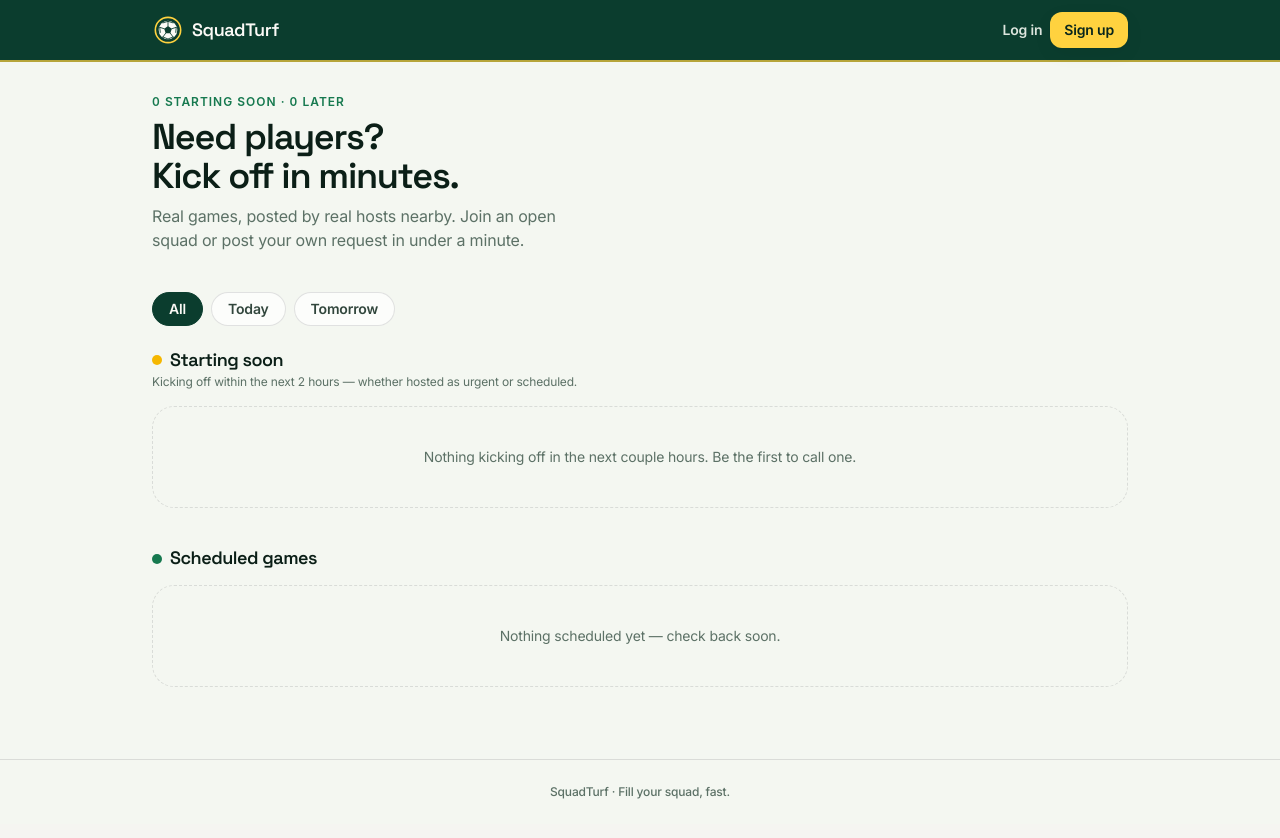
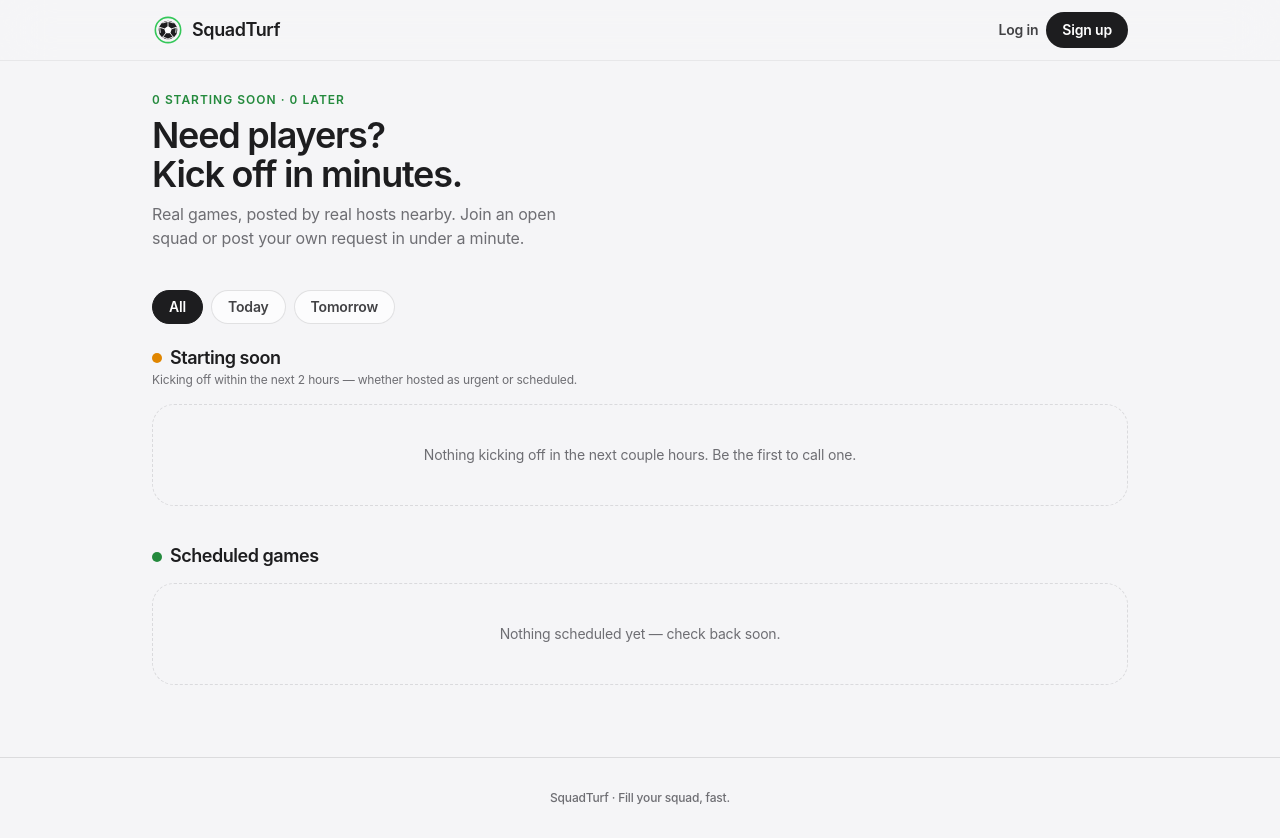
Before and after one commit to Shameem123123/Squad_Turf, a Django app: page / in a window 1280 px wide. Before the commit the page ends 799 px from the top, so only its background shows below. Run offline with Django 5.2, Linux system fonts and the light colour scheme; data that the repository does not hold is empty; some libraries are stand-ins or nearby versions.

Commit message:
Update base.html

```diff
--- a/core/templates/core/base.html
+++ b/core/templates/core/base.html
@@ -3,26 +3,28 @@
 <html lang="en">
 <head>
 <meta charset="UTF-8">
-<meta name="viewport" content="width=device-width, initial-scale=1.0">
+<meta name="viewport" content="width=device-width, initial-scale=1.0, viewport-fit=cover">
 <title>{% block title %}SquadTurf — Fill Your Squad, Fast{% endblock %}</title>
 <link rel="preconnect" href="https://fonts.googleapis.com">
-<link href="https://fonts.googleapis.com/css2?family=Space+Grotesk:wght@500;600;700&family=Inter:wght@400;500;600;700&family=JetBrains+Mono:wght@500;700&display=swap" rel="stylesheet">
+<link href="https://fonts.googleapis.com/css2?family=Inter:wght@400;500;600;700&display=swap" rel="stylesheet">
 <script src="https://cdn.tailwindcss.com"></script>
 <script>
   tailwind.config = {
     theme: {
       extend: {
         colors: {
-          pitch: { 950: '#08251C', 900: '#0B3D2E', 700: '#116041', 600: '#16794F', 500: '#1E9660' },
-          chalk: { 50: '#FBFAF6', 100: '#F4F7F1', 200: '#EAEFE4' },
-          floodlight: { 400: '#FFD23F', 500: '#F5B700' },
-          rose: { 500: '#E23B4D', 600: '#C62A3C' },
-          ink: { 900: '#0B1F17', 700: '#31463C', 500: '#5C7166' },
+          // Apple-style system palette. Token names are kept so every template re-themes without logic edits.
+          pitch: { 950: '#000000', 900: '#1D1D1F', 700: '#2C2C2E', 600: '#248A3D', 500: '#34C759' },
+          chalk: { 50: '#FFFFFF', 100: '#F5F5F7', 200: '#E8E8ED' },
+          floodlight: { 400: '#FFD60A', 500: '#E08600', 600: '#B86E00' },
+          rose: { 500: '#FF3B30', 600: '#D70015', 700: '#B00012' },
+          sky: { 500: '#0A84FF', 600: '#0071E3', 700: '#0058B0' },
+          ink: { 900: '#1D1D1F', 700: '#424245', 500: '#6E6E73' },
         },
         fontFamily: {
-          display: ['"Space Grotesk"', 'sans-serif'],
-          body: ['Inter', 'sans-serif'],
-          mono: ['"JetBrains Mono"', 'monospace'],
+          display: ['-apple-system', 'BlinkMacSystemFont', '"SF Pro Display"', 'Inter', 'system-ui', 'sans-serif'],
+          body: ['-apple-system', 'BlinkMacSystemFont', '"SF Pro Text"', 'Inter', 'system-ui', 'sans-serif'],
+          mono: ['ui-monospace', '"SF Mono"', 'Menlo', 'monospace'],
         },
       }
     }
@@ -30,7 +32,7 @@
 </script>
 <link rel="stylesheet" href="{% static 'core/css/custom.css' %}">
 <link rel="manifest" href="{% static 'core/manifest.webmanifest' %}">
-<meta name="theme-color" content="#0B3D2E">
+<meta name="theme-color" content="#F5F5F7">
 <link rel="icon" href="{% static 'core/img/icon-192.png' %}">
 <link rel="apple-touch-icon" href="{% static 'core/img/icon-192.png' %}">
 </head>
@@ -38,17 +40,17 @@
       {% if user.is_authenticated %}data-live-sig="{{ live_sig }}"{% endif %}>
 {% csrf_token %}{# ensures the csrftoken cookie exists for push.js's / live.js's fetch calls #}
 
-<nav class="sticky top-0 z-50 bg-pitch-900 border-b-2 border-floodlight-400/70">
+<nav class="sticky top-0 z-50 glass-bar glass-bar-top">
     <div class="max-w-5xl mx-auto px-3 sm:px-6 py-[13px] sm:py-3 flex items-center justify-between gap-2 sm:gap-3">
         <a href="{% url 'feed' %}" class="flex items-center gap-2 group shrink-0">
             {# ---- SquadTurf logo mark: same design on desktop and mobile, constant slow "scanning" sweep behind it ---- #}
             <span class="flex relative h-7 w-7 sm:h-8 sm:w-8 items-center justify-center shrink-0">
                 <span class="logo-scan-ring absolute inline-flex h-full w-full rounded-full"></span>
                 <svg class="logo-mark relative h-full w-full" viewBox="0 0 48 48" xmlns="http://www.w3.org/2000/svg">
-                    <circle cx="24" cy="24" r="19" fill="none" stroke="#FFD23F" stroke-width="2.4"/>
-                    <circle cx="24" cy="24" r="14" fill="#FBFAF6"/>
-                    <path d="M24 18 29.71 22.15 27.53 28.85 20.47 28.85 18.29 22.15Z" fill="#0B3D2E"/>
-                    <g stroke="#0B3D2E" stroke-width="1.3" stroke-linecap="round" stroke-linejoin="round" fill="none">
+                    <circle cx="24" cy="24" r="19" fill="none" stroke="#34C759" stroke-width="2.4"/>
+                    <circle cx="24" cy="24" r="14" fill="#1D1D1F"/>
+                    <path d="M24 18 29.71 22.15 27.53 28.85 20.47 28.85 18.29 22.15Z" fill="#FFFFFF"/>
+                    <g stroke="#FFFFFF" stroke-width="1.3" stroke-linecap="round" stroke-linejoin="round" fill="none">
                         <path d="M24 18 24 11"/>
                         <path d="M29.71 22.15 36.37 19.98"/>
                         <path d="M27.53 28.85 31.64 34.51"/>
@@ -63,13 +65,13 @@
                     </g>
                 </svg>
             </span>
-            <span class="font-display font-bold text-base sm:text-lg text-chalk-50 tracking-tight inline">SquadTurf</span>
+            <span class="font-display font-bold text-base sm:text-lg text-ink-900 tracking-tight inline">SquadTurf</span>
         </a>
 
         <div class="flex items-center gap-1 sm:gap-2 justify-end">
             {% if user.is_authenticated %}
                 {# ---- Mobile-only header icons: notification bell (right) + profile/menu (rightmost) ---- #}
-                <a href="{% url 'notification_list' %}" class="sm:hidden relative flex items-center justify-center h-9 w-9 rounded-lg text-chalk-50 hover:bg-white/10 active:scale-95 transition-all" aria-label="Notifications">
+                <a href="{% url 'notification_list' %}" class="sm:hidden relative flex items-center justify-center h-9 w-9 rounded-full text-ink-900 hover:bg-ink-900/5 active:scale-95 transition-all" aria-label="Notifications">
                     <svg class="h-5 w-5" viewBox="0 0 24 24" fill="none" stroke="currentColor" stroke-width="1.8" stroke-linecap="round" stroke-linejoin="round">
                         <path d="M18 8a6 6 0 0 0-12 0c0 7-3 9-3 9h18s-3-2-3-9"/>
                         <path d="M13.73 21a2 2 0 0 1-3.46 0"/>
@@ -78,38 +80,38 @@
                 </a>
                 {# ---- Mobile-only header profile icon: goes straight to the profile page (not a menu). The bottom-tab "Menu" button still opens the full mobile menu panel, untouched. ---- #}
                 <a href="{% url 'profile' %}"
-                   class="sm:hidden flex items-center justify-center h-9 w-9 rounded-full bg-pitch-600 text-chalk-50 font-display font-bold text-xs active:scale-95 transition-transform" aria-label="Profile">
+                   class="sm:hidden flex items-center justify-center h-9 w-9 rounded-full bg-pitch-900 text-white font-display font-bold text-xs active:scale-95 transition-transform" aria-label="Profile">
                     {{ user.profile.initials }}
                 </a>
 
                 {# ---- Desktop-only text links; mobile gets these as bottom tabs instead ---- #}
-                <a href="{% url 'feed' %}" class="hidden sm:inline-flex items-center gap-1.5 text-sm font-semibold text-chalk-100/90 hover:text-floodlight-400 transition-colors px-2">
+                <a href="{% url 'feed' %}" class="hidden sm:inline-flex items-center gap-1.5 text-sm font-semibold text-ink-700 hover:text-ink-900 transition-colors px-2">
                     Home
                 </a>
-                <a href="{% url 'my_hosted' %}" class="hidden sm:inline-flex items-center gap-1.5 text-sm font-semibold text-chalk-100/90 hover:text-floodlight-400 transition-colors px-2">
+                <a href="{% url 'my_hosted' %}" class="hidden sm:inline-flex items-center gap-1.5 text-sm font-semibold text-ink-700 hover:text-ink-900 transition-colors px-2">
                     Hosted
                 </a>
-                <a href="{% url 'my_joined' %}" class="hidden sm:inline-flex items-center gap-1.5 text-sm font-semibold text-chalk-100/90 hover:text-floodlight-400 transition-colors px-2">
+                <a href="{% url 'my_joined' %}" class="hidden sm:inline-flex items-center gap-1.5 text-sm font-semibold text-ink-700 hover:text-ink-900 transition-colors px-2">
                     Requested
                 </a>
 
-                <a href="{% url 'notification_list' %}" class="hidden sm:inline-flex relative items-center justify-center h-8 w-8 sm:h-9 sm:w-9 rounded-lg hover:bg-white/10 transition-colors" aria-label="Notifications">
-                    <span class="text-base sm:text-lg" id="notif-bell">🔔</span>
+                <a href="{% url 'notification_list' %}" class="hidden sm:inline-flex relative items-center justify-center h-8 w-8 sm:h-9 sm:w-9 rounded-full hover:bg-ink-900/5 transition-colors" aria-label="Notifications">
+                    <svg id="notif-bell" class="h-[18px] w-[18px] text-ink-900" viewBox="0 0 24 24" fill="none" stroke="currentColor" stroke-width="1.8" stroke-linecap="round" stroke-linejoin="round"><path d="M18 8a6 6 0 0 0-12 0c0 7-3 9-3 9h18s-3-2-3-9"/><path d="M13.73 21a2 2 0 0 1-3.46 0"/></svg>
                     <span id="notif-badge" class="absolute -top-0.5 -right-0.5 flex items-center justify-center h-4 min-w-4 px-1 rounded-full bg-rose-500 text-white text-[10px] font-bold {% if not unread_notification_count %}hidden{% endif %}">{{ unread_notification_count }}</span>
                 </a>
 
-                <a href="{% url 'create_match' %}" class="hidden sm:inline-flex items-center gap-1.5 bg-floodlight-400 hover:bg-floodlight-500 text-pitch-950 font-bold text-sm px-3.5 py-2 rounded-lg transition-colors shadow-sm">
+                <a href="{% url 'create_match' %}" class="hidden sm:inline-flex items-center gap-1.5 btn-primary font-semibold text-sm px-4 py-2 rounded-full">
                     + Host
                 </a>
 
                 {# ---- Profile circle: round, initials only (no photo). Turfs + Profile + logout live in its dropdown ---- #}
                 <div class="relative" id="profile-menu-wrap">
                     <button id="profile-menu-btn" type="button" aria-haspopup="true" aria-expanded="false"
-                            class="hidden sm:flex items-center justify-center h-8 w-8 sm:h-9 sm:w-9 rounded-full bg-pitch-600 text-chalk-50 font-display font-bold text-xs hover:ring-2 hover:ring-floodlight-400/60 transition-shadow">
+                            class="hidden sm:flex items-center justify-center h-8 w-8 sm:h-9 sm:w-9 rounded-full bg-pitch-900 text-white font-display font-bold text-xs hover:opacity-85 transition-opacity">
                         {{ user.profile.initials }}
                     </button>
-                    <div id="profile-menu" class="hidden fixed inset-x-3 bottom-20 sm:absolute sm:inset-x-auto sm:bottom-auto sm:right-0 sm:mt-2 sm:w-48 w-auto bg-white rounded-xl shadow-lg border border-ink-900/10 py-1.5 z-50">
-                        <p class="px-3.5 py-2 text-xs font-semibold text-ink-500 truncate border-b border-ink-900/10">{{ user.profile.display_name }}</p>
+                    <div id="profile-menu" class="hidden fixed inset-x-3 bottom-20 sm:absolute sm:inset-x-auto sm:bottom-auto sm:right-0 sm:mt-2 sm:w-48 w-auto glass-menu rounded-2xl py-1.5 z-50">
+                        <p class="px-3.5 py-2 text-xs font-semibold text-ink-500 truncate menu-sep-b">{{ user.profile.display_name }}</p>
                         <a href="{% url 'profile' %}" class="flex items-center gap-2.5 px-3.5 py-2 text-sm font-medium text-ink-900 hover:bg-chalk-100">
                             <svg class="h-4 w-4 shrink-0" viewBox="0 0 24 24" fill="none" stroke="currentColor" stroke-width="1.8" stroke-linecap="round" stroke-linejoin="round"><circle cx="12" cy="8" r="3.5"/><path d="M4.5 20a7.5 7.5 0 0 1 15 0"/></svg>
                             Profile
@@ -120,12 +122,12 @@
                         </a>
                         <a href="{% url 'create_match' %}" class="sm:hidden block px-3.5 py-2 text-sm font-medium text-ink-900 hover:bg-chalk-100">+ Host a match</a>
                         <a href="{% url 'notification_list' %}" class="sm:hidden block px-3.5 py-2 text-sm font-medium text-ink-900 hover:bg-chalk-100">Notifications</a>
-                        <a href="{% url 'logout' %}" class="block px-3.5 py-2 text-sm font-semibold text-rose-600 hover:bg-rose-500/5 border-t border-ink-900/10 mt-1">Log out</a>
+                        <a href="{% url 'logout' %}" class="block px-3.5 py-2 text-sm font-semibold text-rose-600 hover:bg-rose-500/5 menu-sep-t mt-1">Log out</a>
                     </div>
                 </div>
             {% else %}
-                <a href="{% url 'login' %}" class="text-sm font-semibold text-chalk-100/90 hover:text-floodlight-400 transition-colors">Log in</a>
-                <a href="{% url 'signup' %}" class="inline-flex items-center gap-1.5 bg-floodlight-400 hover:bg-floodlight-500 text-pitch-950 font-bold text-sm px-3.5 py-2 rounded-lg transition-colors shadow-sm">
+                <a href="{% url 'login' %}" class="text-sm font-semibold text-ink-700 hover:text-ink-900 transition-colors">Log in</a>
+                <a href="{% url 'signup' %}" class="inline-flex items-center gap-1.5 btn-primary font-semibold text-sm px-4 py-2 rounded-full">
                     Sign up
                 </a>
             {% endif %}
@@ -135,41 +137,41 @@
 
 {% if user.is_authenticated %}
 {# ---- Mobile-only bottom tab bar: Home / Matches / Requested / Profile ---- #}
-<nav id="mobile-tab-bar" class="sm:hidden fixed bottom-0 inset-x-0 z-50 bg-pitch-900 border-t-2 border-floodlight-400/70 pb-[env(safe-area-inset-bottom)]">
+<nav id="mobile-tab-bar" class="sm:hidden fixed bottom-0 inset-x-0 z-50 glass-bar glass-bar-bottom pb-[env(safe-area-inset-bottom)]">
     <div class="grid grid-cols-4">
         <a href="{% url 'feed' %}" class="tab-item flex flex-col items-center justify-center gap-0.5 py-2.5 {% if request.resolver_match.url_name == 'feed' %}tab-active{% endif %}">
             <svg class="h-5 w-5" viewBox="0 0 24 24" fill="none" stroke="currentColor" stroke-width="1.8" stroke-linecap="round" stroke-linejoin="round">
                 <path d="M3 11.5 12 4l9 7.5"/>
                 <path d="M5.5 10v9a1 1 0 0 0 1 1H9.5v-5.5a1 1 0 0 1 1-1h3a1 1 0 0 1 1 1V20h3a1 1 0 0 0 1-1v-9"/>
             </svg>
-            <span class="text-[10px] font-bold tracking-wide">Home</span>
+            <span class="text-[10px] font-medium tracking-[0.01em]">Home</span>
         </a>
         <a href="{% url 'my_hosted' %}" class="tab-item flex flex-col items-center justify-center gap-0.5 py-2.5 {% if request.resolver_match.url_name == 'my_hosted' %}tab-active{% endif %}">
             <svg class="h-5 w-5" viewBox="0 0 24 24" fill="none" stroke="currentColor" stroke-width="1.8" stroke-linecap="round" stroke-linejoin="round">
                 <rect x="4.5" y="3.5" width="15" height="17" rx="2"/>
                 <path d="M8.5 8h7M8.5 12h7M8.5 16h4"/>
             </svg>
-            <span class="text-[10px] font-bold tracking-wide">Matches</span>
+            <span class="text-[10px] font-medium tracking-[0.01em]">Matches</span>
         </a>
         <a href="{% url 'my_joined' %}" class="tab-item flex flex-col items-center justify-center gap-0.5 py-2.5 {% if request.resolver_match.url_name == 'my_joined' %}tab-active{% endif %}">
             <svg class="h-5 w-5" viewBox="0 0 24 24" fill="none" stroke="currentColor" stroke-width="1.8" stroke-linecap="round" stroke-linejoin="round">
                 <path d="M4 12h4l1.5 3h5L16 12h4"/>
                 <path d="M4 12 6 5.5A1.5 1.5 0 0 1 7.4 4.5h9.2A1.5 1.5 0 0 1 18 5.5L20 12v6a1.5 1.5 0 0 1-1.5 1.5h-13A1.5 1.5 0 0 1 4 18v-6Z"/>
             </svg>
-            <span class="text-[10px] font-bold tracking-wide">Requested</span>
+            <span class="text-[10px] font-medium tracking-[0.01em]">Requested</span>
         </a>
         <button type="button" id="mobile-tab-menu-btn" aria-haspopup="true" aria-expanded="false" class="tab-item flex flex-col items-center justify-center gap-0.5 py-2.5 relative">
             <svg class="h-5 w-5" viewBox="0 0 24 24" fill="none" stroke="currentColor" stroke-width="1.8" stroke-linecap="round" stroke-linejoin="round">
                 <path d="M4 7h16M4 12h16M4 17h16"/>
             </svg>
-            <span class="text-[10px] font-bold tracking-wide">Menu</span>
+            <span class="text-[10px] font-medium tracking-[0.01em]">Menu</span>
         </button>
     </div>
 </nav>
 
 {# ---- Mobile-only menu panel: Profile / Turfs / Notifications / Logout. Opened from either the header profile icon or the bottom-tab Menu button. Entirely separate from the desktop profile dropdown above. ---- #}
-<div id="mobile-menu-panel" class="hidden sm:hidden fixed inset-x-3 bottom-20 z-50 bg-white rounded-xl shadow-lg border border-ink-900/10 py-1.5">
-    <p class="px-3.5 py-2 text-xs font-semibold text-ink-500 truncate border-b border-ink-900/10">{{ user.profile.display_name }}</p>
+<div id="mobile-menu-panel" class="hidden sm:hidden fixed inset-x-3 bottom-20 z-50 glass-menu rounded-2xl py-1.5">
+    <p class="px-3.5 py-2 text-xs font-semibold text-ink-500 truncate menu-sep-b">{{ user.profile.display_name }}</p>
     <a href="{% url 'profile' %}" class="flex items-center gap-2.5 px-3.5 py-2 text-sm font-medium text-ink-900 hover:bg-chalk-100">
         <svg class="h-4 w-4 shrink-0" viewBox="0 0 24 24" fill="none" stroke="currentColor" stroke-width="1.8" stroke-linecap="round" stroke-linejoin="round"><circle cx="12" cy="8" r="3.5"/><path d="M4.5 20a7.5 7.5 0 0 1 15 0"/></svg>
         Profile
@@ -182,7 +184,7 @@
         <svg class="h-4 w-4 shrink-0" viewBox="0 0 24 24" fill="none" stroke="currentColor" stroke-width="1.8" stroke-linecap="round" stroke-linejoin="round"><path d="M18 8a6 6 0 0 0-12 0c0 7-3 9-3 9h18s-3-2-3-9"/><path d="M13.73 21a2 2 0 0 1-3.46 0"/></svg>
         Notifications
     </a>
-    <a href="{% url 'logout' %}" class="flex items-center gap-2.5 px-3.5 py-2 text-sm font-semibold text-rose-600 hover:bg-rose-500/5 border-t border-ink-900/10 mt-1">
+    <a href="{% url 'logout' %}" class="flex items-center gap-2.5 px-3.5 py-2 text-sm font-semibold text-rose-600 hover:bg-rose-500/5 menu-sep-t mt-1">
         <svg class="h-4 w-4 shrink-0" viewBox="0 0 24 24" fill="none" stroke="currentColor" stroke-width="1.8" stroke-linecap="round" stroke-linejoin="round"><path d="M9 21H5.5A1.5 1.5 0 0 1 4 19.5v-15A1.5 1.5 0 0 1 5.5 3H9"/><path d="M16 17l5-5-5-5"/><path d="M21 12H9"/></svg>
         Log out
     </a>
@@ -190,7 +192,7 @@
 {% endif %}
 
 {% if user.is_authenticated and not has_push_subscription %}
-<div id="push-banner" class="bg-floodlight-400/15 border-b border-floodlight-400/40">
+<div id="push-banner" class="push-banner">
     <div class="max-w-5xl mx-auto px-4 sm:px-6 py-2.5 flex items-center justify-between gap-3">
         <p class="text-xs sm:text-sm font-medium text-ink-900">🔔 Turn on notifications so you don't miss a join request — even when SquadTurf isn't open.</p>
         <div class="flex items-center gap-3 shrink-0">
@@ -205,7 +207,7 @@
         {% if messages %}
             <div id="toast-stack" class="space-y-2 mb-6">
                 {% for message in messages %}
-                    <div class="toast flex items-center justify-between gap-3 rounded-lg border px-4 py-3 text-sm font-medium
+                    <div class="toast flex items-center justify-between gap-3 rounded-2xl border px-4 py-3 text-sm font-medium
                         {% if message.tags == 'error' %} bg-rose-500/10 border-rose-500/30 text-rose-600
                         {% elif message.tags == 'success' %} bg-pitch-600/10 border-pitch-600/30 text-pitch-700
                         {% else %} bg-sky-500/10 border-sky-500/30 text-sky-700 {% endif %}">
@@ -220,7 +222,7 @@
     </div>
 </main>
 
-<footer class="border-t border-ink-900/10 py-6 text-center">
+<footer class="border-t border-ink-900/10 py-8 text-center">
     <p class="text-xs text-ink-500 font-medium">SquadTurf &middot; Fill your squad, fast.</p>
 </footer>
 
```
